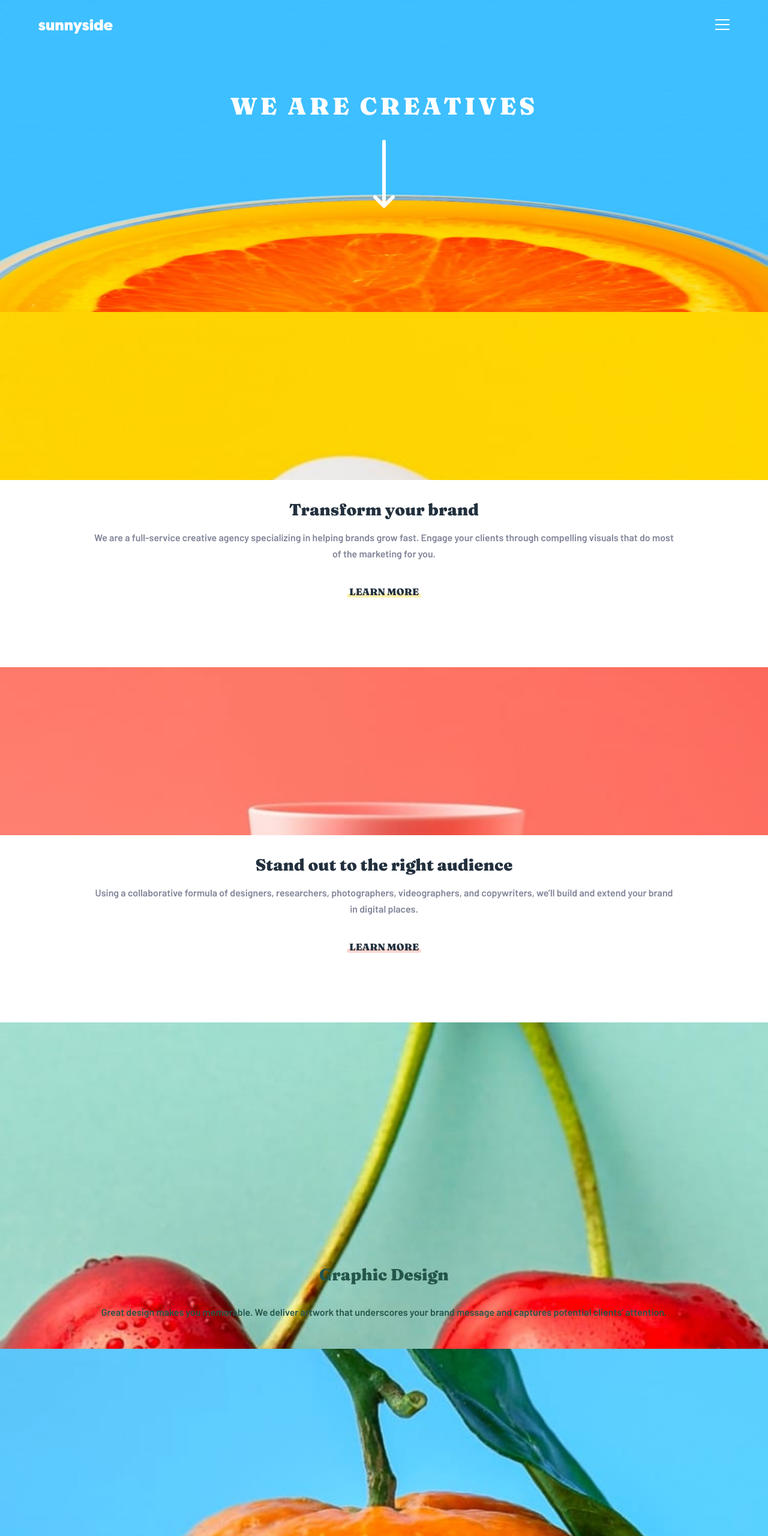
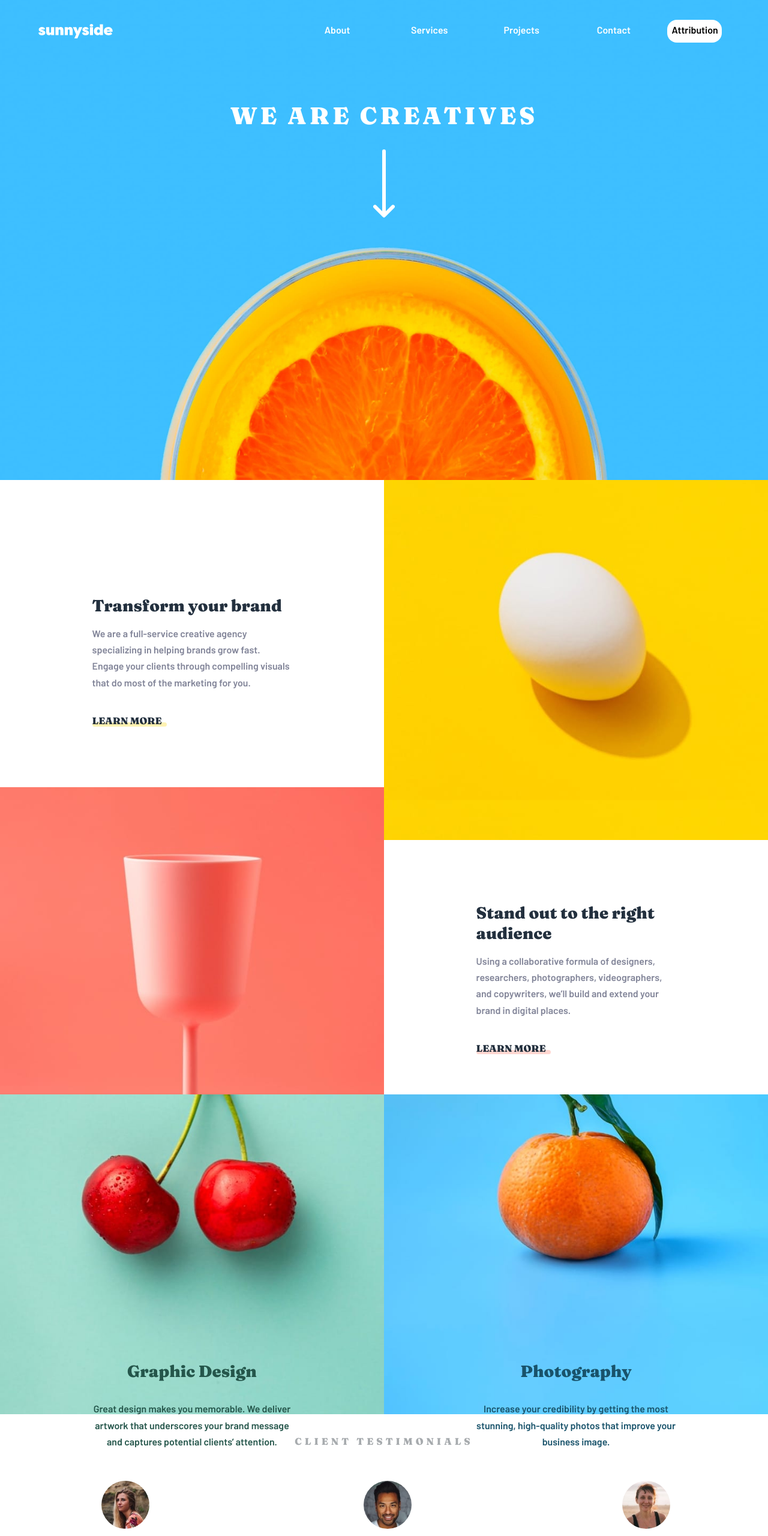
Before and after one commit to ddaniel27/FrontendMentor-JR-CH3, a plain HTML site: page index.html in a window 1280 px wide. Shown: the top 2560 px of the page at 60% size. Drawn offline with Linux system fonts and the light colour scheme.

Commit message:
Final version responsive

```diff
--- a/index.html
+++ b/index.html
@@ -72,6 +72,7 @@
 
   <div class="testimonials">
     <h2>Client testimonials</h2>
+    <div class="testimonials-container">
       <div class="personal-testimony">
         <img src="images/image-emily.jpg" alt="Emily porfile pic" class="porfile-pic">
         <p>
@@ -97,6 +98,7 @@
         </p>
         <h3>Jennie F.</h3>
         <h4>Business Owner</h4>
+      </div>
     </div>
   </div>
   <div class="gallery">
--- a/style.css
+++ b/style.css
@@ -38,6 +38,8 @@ p{
 .logo{
     background-image: url(images/logo.svg);
     background-size: contain;
+    background-repeat: no-repeat;
+    background-position: center;
     height:24px;
     width:124px;
 }
@@ -253,8 +255,6 @@ footer{
 }
 footer .logo{
     background-image: url(images/logo-green.svg);
-    background-repeat: no-repeat;
-    background-position: center;
     margin: 0vh auto;
     padding: 5vh 0;
 }
@@ -274,3 +274,156 @@ footer .social-media{
 footer img{
     margin: 0vh 3vw;
 }
+
+@media (min-width:650px) {
+    .hero{
+        background-image: url(images/desktop/image-header.jpg);
+        height: 100vh;
+        width: auto;
+    }
+    .navbar{
+        background: none;
+        display: flex;
+        flex-direction: row;
+        justify-content: center;
+        height:auto;
+        width:auto;
+        position: inherit;
+    }
+    .navbar::before{
+        display:none;
+    }
+    .navbar a{
+        color:white;
+        width: auto;
+        height: auto;
+        padding:1vh 2vw;
+        margin: 0vh 1vw;
+        width:6vw;
+        height: 3vh;
+    }
+    .navbar a:last-child{
+        background-color: white;
+        border-radius: 1rem;
+        color: black;
+        padding: 7px;
+    }
+    .navbar a:hover{
+        background-color:rgba(255, 255, 255, 0.4);
+        border-radius: 1rem;
+        font-size: .7rem;
+        font-family: 'Fraunces', serif;
+        text-transform: uppercase;
+    }
+    .header{
+        align-items: center;
+    }
+    .mobile-label{
+        display: none;
+    }
+    .container-parent{
+        display: grid;
+        grid-template-columns: repeat(2,50%);
+        grid-template-rows: repeat(3,40vw);
+    }
+    .container{
+        width:100%;
+        text-align: left;
+        padding:20vh 0;
+    }
+    .container a{
+        margin:0vh 12vw;
+        padding: 3vh 0vw 0;
+    }
+    .container a::after{
+        margin: -7px 0;
+    }
+    .container a:hover::after{
+        filter:opacity(100%);
+    }
+    .egg{
+        background-image: url(images/desktop/image-transform.jpg);
+        grid-column: 2;
+    }
+    .container:nth-child(2){
+        grid-column: 1;
+        grid-row: 1;
+    }
+    .cup{
+        background-image: url(images/desktop/image-stand-out.jpg);
+    }
+    .cherry,.orange{
+        background-size: 100%;
+        background-repeat: no-repeat;
+        text-align: center;
+    }
+    .cherry p, .orange p{
+        margin: 0vh 12vw;
+        position: relative;
+        top: -10vh;
+    }
+    .cherry h2, .orange h2{
+        position: relative;
+        top: -10vh;
+    }
+    .cherry{
+        background-image: url(images/desktop/image-graphic-design.jpg);
+    }
+    .orange{
+        background-image: url(images/desktop/image-photography.jpg);
+    }
+
+    .testimonials{
+        width:auto;
+    }
+    .testimonials-container{
+        display:flex;
+    }
+    .personal-testimony img{
+        width: 80px;
+        height:80px;
+    }
+    .personal-testimony p{
+        margin: 0vh 8vw 4vh;
+    }
+
+    .gallery{
+        display:flex;
+        height:auto;
+        width:auto;
+    }
+    .photo-sample{
+        background-size: 100% 100%;
+        background-repeat: no-repeat;
+        height:50vh;
+        width:25%;
+    }
+    .photo-sample:first-child{
+        background-image: url(images/desktop/image-gallery-milkbottles.jpg);
+    }
+    .photo-sample:nth-child(2){
+        background-image: url(images/desktop/image-gallery-orange.jpg);
+    }
+    .photo-sample:nth-child(3){
+        background-image: url(images/desktop/image-gallery-cone.jpg);
+    }
+    .photo-sample:last-child{
+        background-image: url(images/desktop/image-gallery-sugarcubes.jpg);
+    }
+    footer .items a{
+        margin: 0 2vw;
+    }
+    footer a:hover{
+        color: white;
+    }
+    footer .items{
+        justify-content: center;
+    }
+    footer .social-media *{
+        cursor:pointer;
+    }
+    footer .social-media *:hover{
+        filter:brightness(1000%);
+    }
+
+}
```
Lines whose indentation alone changed are shown as unchanged.
